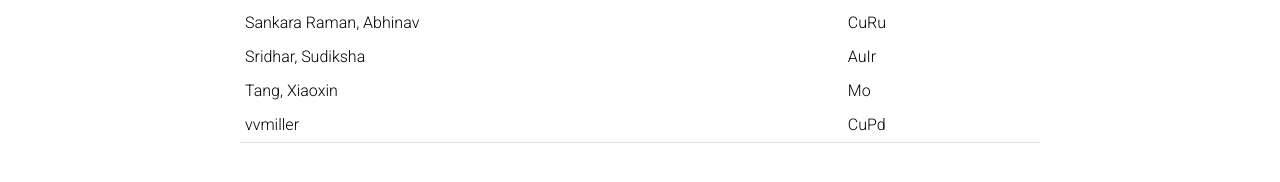
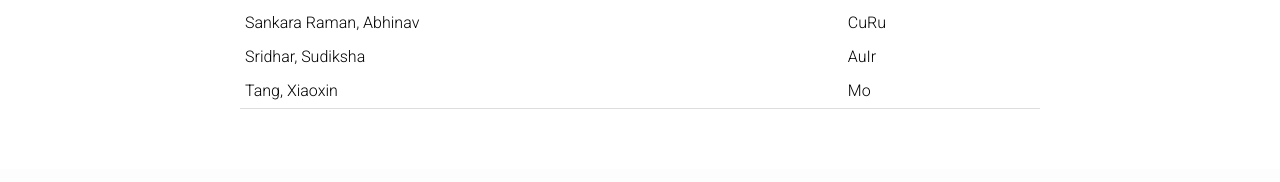
Before and after one commit to vojale/CBE544-2018.github.io, a Jekyll site: the page built from ProjectAssignments.md, in a window 1280 px wide. Shown: the part 623-805 px from the top of the page. Built offline with Jekyll 4.4.1, drawn with Linux system fonts in a browser that asks for light colours; our own code applies the rules of GitHub Pages for plain Markdown files.

Commit message:
Update ProjectAssignments.md

```diff
--- a/ProjectAssignments.md
+++ b/ProjectAssignments.md
@@ -86,13 +86,9 @@ table#t01 th    {
     <td>Sridhar, Sudiksha </td>
     <td>AuIr</td>
 </tr>
-<tr>
+<tr class="last">
     <td>Tang, Xiaoxin </td>
     <td>Mo</td>
 </tr>
 
-<tr class="last">
-    <td>vvmiller</td>
-    <td>CuPd</td>
-</tr>
 </table>
```
